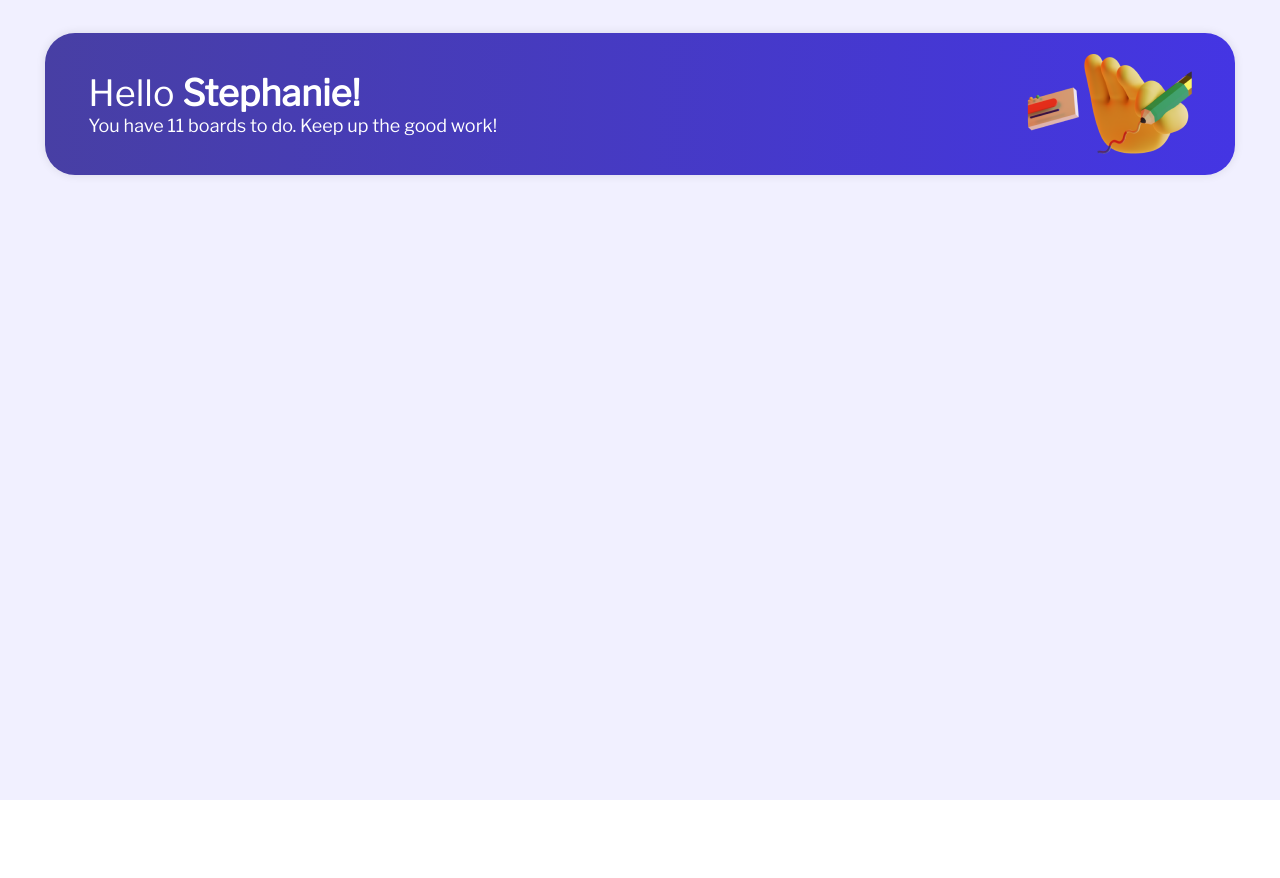
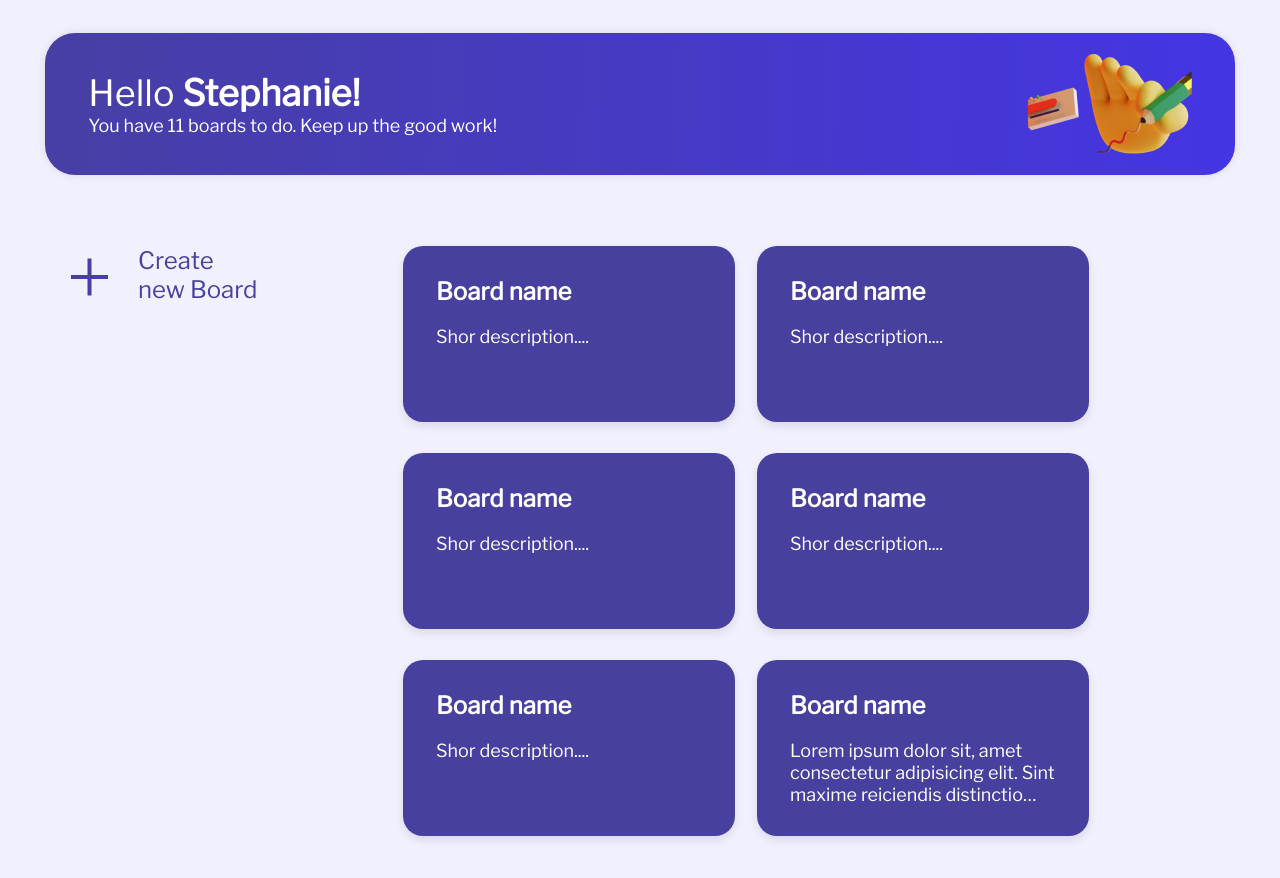
Before and after one commit to andrej-a/project-management-app, a React (Create React App) app: page /boards in a window 1280 px wide. Shown: the top 878 px of the page. Before the commit the page ends 800 px from the top, so only its background shows below. Built offline with nearby package versions, Linux system fonts and the light colour scheme.

Commit message:
feat: add new board button

```diff
--- a/src/pages/BoardsPage/BoardSmallCard/BoardSmallCard.components.tsx
+++ b/src/pages/BoardsPage/BoardSmallCard/BoardSmallCard.components.tsx
@@ -1,10 +1,41 @@
 import styled from 'styled-components';
 import { store } from '../../../store/store';
-const { MAIN_BACKGROUND } = store.getState().application_theme;
+const { MAIN_BACKGROUND, TEXT_COLOR } = store.getState().application_theme;
 
 export const BoardSmallCardStyled = styled.div`
-  width: 332px;
-  height: 176px;
+  min-width: 332px;
+  min-height: 176px;
+  max-width: 332px;
+  max-height: 176px;
+  padding: 31px 33px;
+  display: flex;
+  flex-direction: column;
+  gap: 20px;
   background-color: ${MAIN_BACKGROUND};
+  transition: all 0.3s ease-in-out;
+  box-shadow: 0px 4px 10px rgba(0, 0, 0, 0.1);
+  border-radius: 20px;
+  color: ${TEXT_COLOR};
+
+  &:hover {
+    transform: scale(1.06);
+    box-shadow: 0px 10px 20px rgba(0, 0, 0, 0.4);
+  }
 `;
-export const BoardSmallTitle = styled.h3``;
+export const BoardSmallTitle = styled.h3`
+  font-style: normal;
+  font-weight: 600;
+  font-size: 24px;
+  line-height: 29px;
+`;
+export const BoardSmallDescription = styled.div`
+  font-style: normal;
+  font-weight: 400;
+  font-size: 18px;
+  line-height: 22px;
+  display: -webkit-box;
+  -webkit-line-clamp: 3;
+  -webkit-box-orient: vertical;
+  overflow: hidden;
+  text-overflow: ellipsis;
+`;
--- a/src/pages/BoardsPage/BoardSmallCard/BoardSmallCard.tsx
+++ b/src/pages/BoardsPage/BoardSmallCard/BoardSmallCard.tsx
@@ -1,7 +1,16 @@
-import { BoardSmallCardStyled } from './BoardSmallCard.components';
+import {
+  BoardSmallCardStyled,
+  BoardSmallDescription,
+  BoardSmallTitle,
+} from './BoardSmallCard.components';
 
 const BoardSmallCard = ({ title, description }: { title: string; description: string }) => {
-  return <BoardSmallCardStyled></BoardSmallCardStyled>;
+  return (
+    <BoardSmallCardStyled>
+      <BoardSmallTitle>{title}</BoardSmallTitle>
+      <BoardSmallDescription>{description}</BoardSmallDescription>
+    </BoardSmallCardStyled>
+  );
 };
 
 export default BoardSmallCard;
--- a/src/pages/BoardsPage/BoardsPage.components.tsx
+++ b/src/pages/BoardsPage/BoardsPage.components.tsx
@@ -1,4 +1,5 @@
 import styled from 'styled-components';
+import { size } from '../../constants/screenSizes';
 import { store } from '../../store/store';
 const { DESK_BACKGROUND } = store.getState().application_theme;
 
@@ -9,8 +10,28 @@ export const Wrapper = styled.div`
   background: ${DESK_BACKGROUND};
   display: flex;
   flex-direction: column;
-  justify-content: center;
-  align-items: center;
+  font-family: 'Libre Franklin';
 `;
 
-export const BoardsWrapper = styled.div``;
+export const BoardsPanelWrapper = styled.div`
+  margin: 71px;
+  display: flex;
+  min-height: 100%;
+
+  @media screen and (max-width: ${size.laptop}) {
+    flex-direction: column-reverse;
+    justify-content: center;
+    align-items: center;
+    gap: 71px;
+  }
+`;
+export const BoardsWrapper = styled.div`
+  display: flex;
+  flex-wrap: wrap;
+  gap: 31px 22px;
+
+  @media screen and (max-width: ${size.laptop}) {
+    justify-content: center;
+    align-items: center;
+  }
+`;
--- a/src/pages/BoardsPage/BoardsPage.tsx
+++ b/src/pages/BoardsPage/BoardsPage.tsx
@@ -1,12 +1,27 @@
 import { store } from '../../store/store';
-import { BoardsWrapper, Wrapper } from './BoardsPage.components';
+import BoardSmallCard from './BoardSmallCard/BoardSmallCard';
+import { BoardsPanelWrapper, BoardsWrapper, Wrapper } from './BoardsPage.components';
 import GreetingsPanel from './GreetingsPanel/GreetingsPanel';
+import NewBoardButton from './NewBoardButton/NewBoardButton';
 
 const BoardsPage = () => {
   return (
     <Wrapper>
       <GreetingsPanel />
-      <BoardsWrapper></BoardsWrapper>
+      <BoardsPanelWrapper>
+        <NewBoardButton></NewBoardButton>
+        <BoardsWrapper>
+          <BoardSmallCard title="Board name" description="Shor description...." />
+          <BoardSmallCard title="Board name" description="Shor description...." />
+          <BoardSmallCard title="Board name" description="Shor description...." />
+          <BoardSmallCard title="Board name" description="Shor description...." />
+          <BoardSmallCard title="Board name" description="Shor description...." />
+          <BoardSmallCard
+            title="Board name"
+            description="Lorem ipsum dolor sit, amet consectetur adipisicing elit. Sint maxime reiciendis distinctio tempore? Cumque ea sapiente, officiis, similique, magni praesentium architecto cupiditate animi aperiam aut asperiores temporibus illum delectus magnam."
+          />
+        </BoardsWrapper>
+      </BoardsPanelWrapper>
     </Wrapper>
   );
 };
--- a/src/pages/BoardsPage/GreetingsPanel/GreetingsPanel.components.tsx
+++ b/src/pages/BoardsPage/GreetingsPanel/GreetingsPanel.components.tsx
@@ -8,7 +8,7 @@ export const GreetingsPanelStyled = styled.div`
   width: 93%;
   box-sizing: border-box;
   min-height: 125px;
-  margin: 33px 3.5% auto 3.5%;
+  margin: 33px 3.5% 0 3.5%;
   padding: 21px 3.4%;
   background: linear-gradient(
     91.75deg,
@@ -20,7 +20,6 @@ export const GreetingsPanelStyled = styled.div`
   display: flex;
   justify-content: space-between;
   align-items: center;
-  font-family: 'Libre Franklin';
 `;
 
 export const GreetingTextBlock = styled.div`
--- /dev/null
+++ b/src/pages/BoardsPage/NewBoardButton/NewBoardButton.components.tsx
@@ -0,0 +1,34 @@
+import styled from 'styled-components';
+import { store } from '../../../store/store';
+const { MAIN_BACKGROUND } = store.getState().application_theme;
+
+export const NewBoardButtonStyled = styled.div`
+  height: min-content;
+  min-width: 332px;
+  color: ${MAIN_BACKGROUND};
+  font-size: 24px;
+  line-height: 29px;
+  position: relative;
+  padding-left: 67px;
+
+  &::before,
+  &::after {
+    display: block;
+    content: '';
+    width: 37px;
+    min-height: 4px;
+    background-color: ${MAIN_BACKGROUND};
+    position: absolute;
+  }
+
+  &::before {
+    top: 50%;
+    left: 0;
+  }
+
+  &::after {
+    top: 50%;
+    left: 0;
+    transform: rotate(90deg);
+  }
+`;
--- a/src/pages/BoardsPage/NewBoardButton/NewBoardButton.tsx
+++ b/src/pages/BoardsPage/NewBoardButton/NewBoardButton.tsx
@@ -0,0 +1,11 @@
+import { NewBoardButtonStyled } from './NewBoardButton.components';
+
+const NewBoardButton = () => {
+  return (
+    <NewBoardButtonStyled>
+      Create <br /> new Board
+    </NewBoardButtonStyled>
+  );
+};
+
+export default NewBoardButton;
--- a/src/slices/languageSlice/initialState.ts
+++ b/src/slices/languageSlice/initialState.ts
@@ -18,7 +18,7 @@ export const RussianState: ILanguage = {
   'Boards (0)': 'нет досок',
   'Boards (1)': ' доска',
   'Boards (2-4)': ' доски',
-  'Boards (5+)': ' доскок',
+  'Boards (5+)': ' досок',
   'To do': 'для выполнения',
   'Keep up the good work!': ' Продолжай в том же духе!',
 };
```
